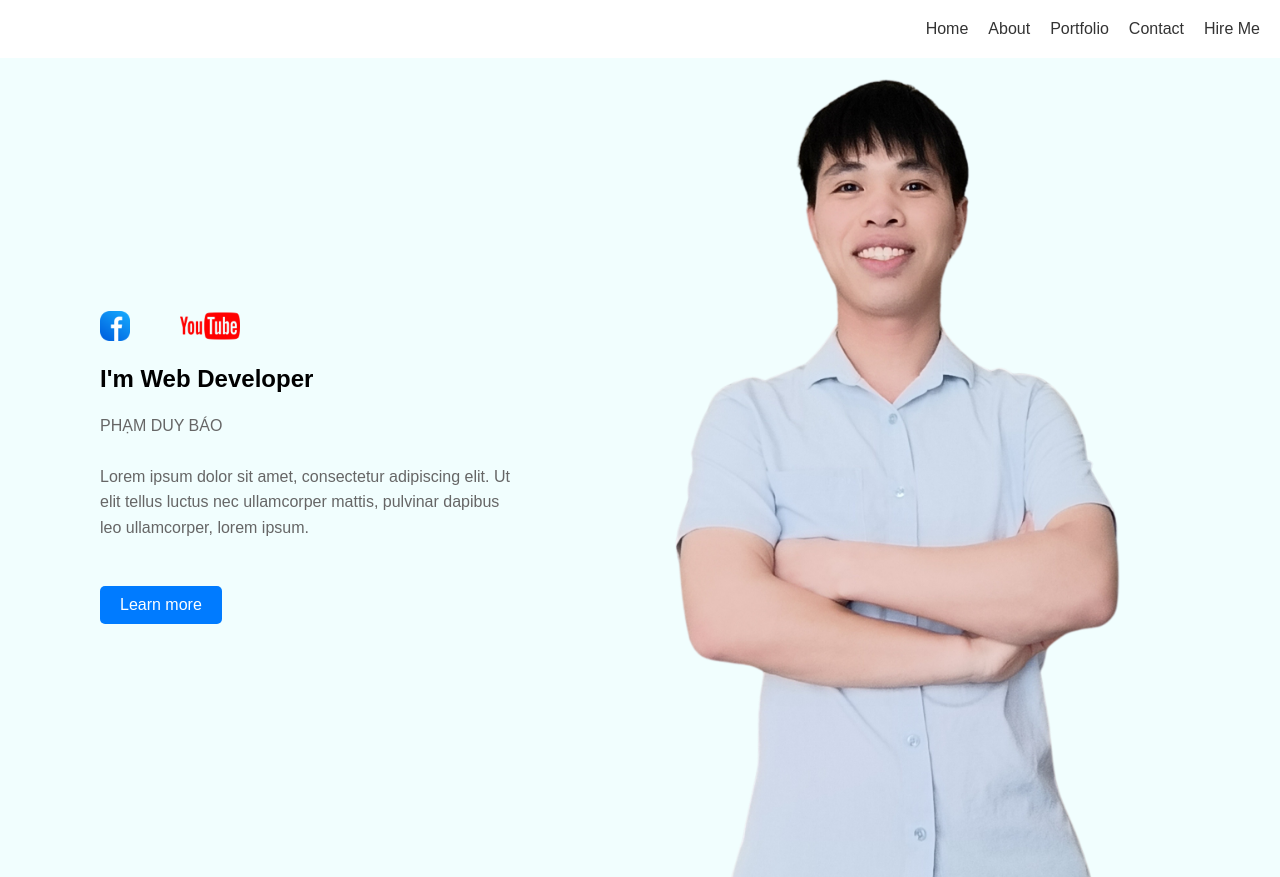
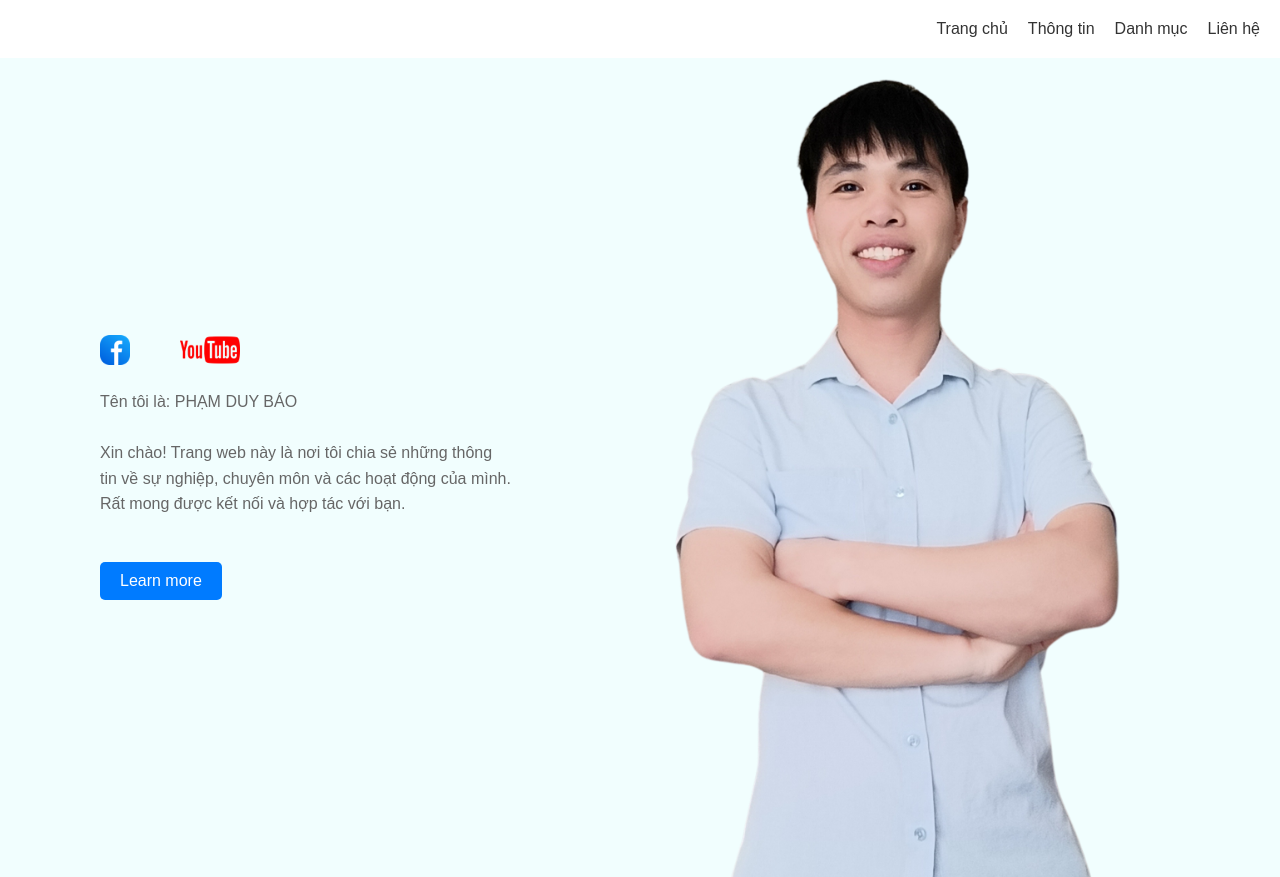
Before and after one commit to bao1510/bao1510.github.io, a plain HTML site: page index.html in a window 1280 px wide. Shown: the top 877 px of the page. Drawn offline with Linux system fonts and the light colour scheme.

Commit message:
Update index.html
Signed-off-by: bao1510 <cucai.bk@gmail.com>

```diff
--- a/index.html
+++ b/index.html
@@ -10,11 +10,10 @@
     <header>
         <nav>
             <ul>
-                <li><a href="#">Home</a></li>
-                <li><a href="#">About</a></li>
-                <li><a href="#">Portfolio</a></li>
-                <li><a href="#">Contact</a></li>
-                <li><a href="#">Hire Me</a></li>
+                <li><a href="#">Trang chủ</a></li>
+                <li><a href="#">Thông tin</a></li>
+                <li><a href="#">Danh mục</a></li>
+                <li><a href="#">Liên hệ</a></li>
             </ul>
         </nav>
     </header>
@@ -29,9 +28,9 @@
                     <img src="Y.png" alt="Mô tả ảnh" style="width:60px;">
                 </a>
             </div>
-            <h1>I'm Web Developer</h1>
-            <p>PHẠM DUY BÁO </p>
-            <p>Lorem ipsum dolor sit amet, consectetur adipiscing elit. Ut elit tellus luctus nec ullamcorper mattis, pulvinar dapibus leo ullamcorper, lorem ipsum.</p>
+            <h1></h1>
+            <p>Tên tôi là: PHẠM DUY BÁO</p>
+            <p>Xin chào! Trang web này là nơi tôi chia sẻ những thông tin về sự nghiệp, chuyên môn và các hoạt động của mình. Rất mong được kết nối và hợp tác với bạn.</p>
             <a href="#" class="learn-more-btn">Learn more</a>
         </div>
         <div class="hero-image">
```
